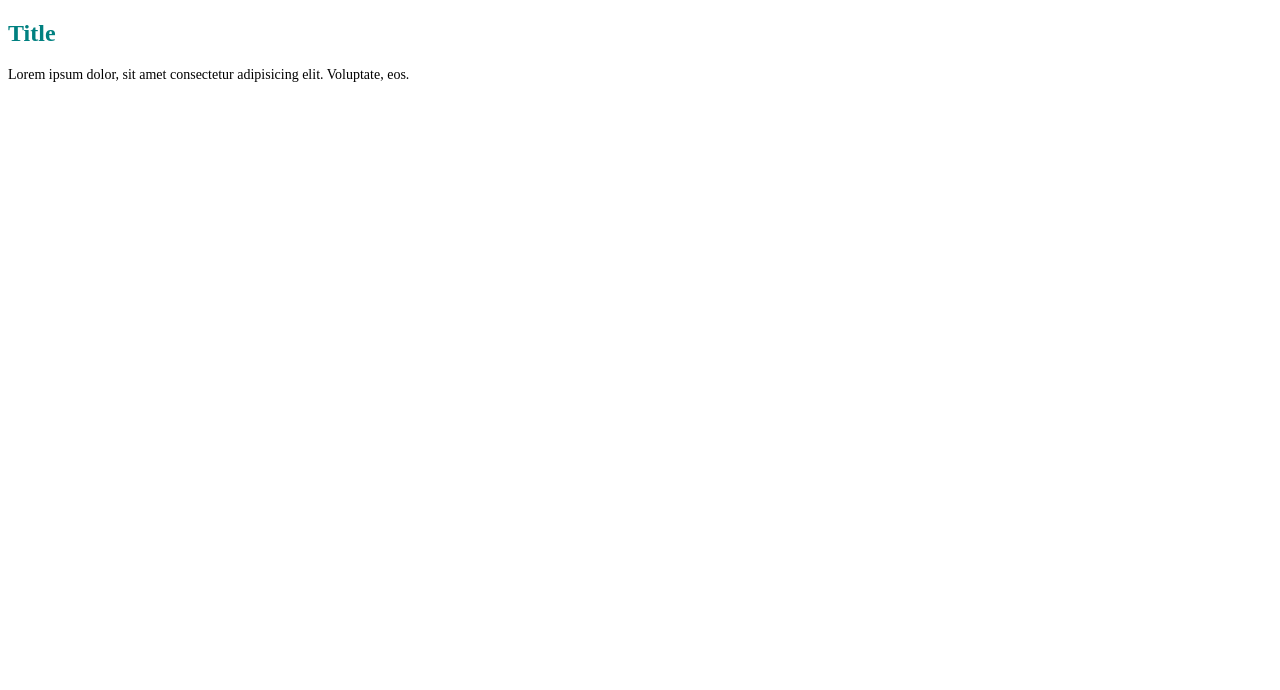
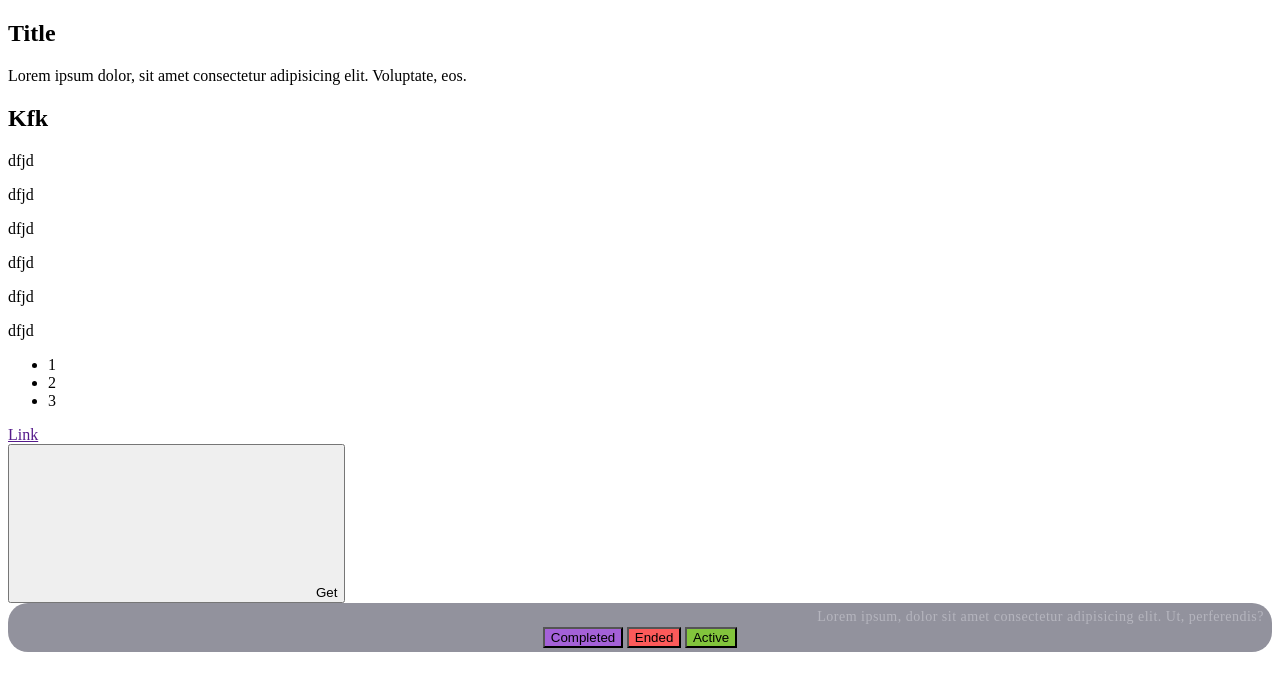
Before and after one commit to Ivan-Malakhovskyi/vite-sass-project, a website built with Vite: page index.html in a window 1280 px wide. Built offline with nearby package versions, Linux system fonts and the light colour scheme.

Commit message:
completed handle with vars/nesting/math operations/interpolation

```diff
--- a/index.html
+++ b/index.html
@@ -18,6 +18,45 @@
     <p class="paragraph">
       Lorem ipsum dolor, sit amet consectetur adipisicing elit. Voluptate, eos.
     </p>
+
+    <div>
+
+      <h2 class="nested">Kfk</h2>
+
+      <p>dfjd</p>
+      <p>dfjd</p>
+      <p>dfjd</p>
+      <p>dfjd</p>
+      <p>dfjd</p>
+      <p>dfjd</p>
+
+
+
+      <ul>
+        <li>1</li>
+        <li>2</li>
+        <li>3</li>
+      </ul>
+
+      <a href="" class="link">Link</a>
+    </div>
+
+    <button class="button" type="button">
+      <svg class="btn-icon">
+        <span class="btn-label">Get</span>
+      </svg></button>
+
+
+    <div class="badge">
+      <div class="badge-info">Lorem ipsum, dolor sit amet consectetur adipisicing elit. Ut, perferendis?</div>
+
+      <button class="badge-completed ">Completed</button>
+      <button class="badge-ended">Ended</button>
+      <button class="badge-active">Active</button>
+    </div>
+
+
+
   </section>
 
   <script type="module" src="./src/js/main.js"></script>
--- /dev/null
+++ b/src/scss/--examples--/lesson6/_ampersand.scss
@@ -0,0 +1,60 @@
+
+@use '../../utils/vars' as v;
+
+.link {
+color: v.$main-black;
+
+&:hover, &:focus {
+    background-color: azure;
+}
+}
+
+
+
+.button {
+    background:  {
+        color: teal;
+        position: center;
+        repeat: no-repeat;
+    };
+
+    color: red;
+
+    &:hover,
+    &:focus {
+        background-color: rgb(14, 88, 88);
+    }
+
+
+}
+
+//* & - вказує на батьківський селектор
+
+.btn-icon {
+    width: 20px;
+    height: 20px;
+
+    &:hover {
+        transform: scale(1.2);
+
+    }
+
+ //Застосувати дане правило до елементу btn-icon,
+ //який є нащадком ел з класом button, який в стані ховеру
+ //Буде .button:hover .btn-label
+    .button:hover & {
+        font-size: 25px;
+
+    }
+}
+
+.btn-label {
+    font-size: 20px;
+
+
+
+
+    .button:hover & {
+        font-size: 28px;
+    }
+}
--- a/src/scss/--examples--/lesson6/_combinators.scss
+++ b/src/scss/--examples--/lesson6/_combinators.scss
@@ -32,22 +32,30 @@
   | Using combinators in SASS
   |============================
 */
-ul> {
+ul > {
     li {
         list-style: none;
     }
 }
 
-h2 {
-    +p {
-        border-top: 1px solid gray;
+
+h2  {
+   + p {
+        background-color: tomato;
     }
 }
 
-p {
-    ~ {
-        span {
-            opacity: 0.8;
+
+p  {
+  ~ {
+    span {
+            font-size: 12px;
         }
-    }
+  }
 }
+
+ul  {
+  li + li {
+    margin-top: 40px;
+  }
+}
--- a/src/scss/--examples--/lesson6/_nesting.scss
+++ b/src/scss/--examples--/lesson6/_nesting.scss
@@ -8,7 +8,12 @@ color: teal;
 }
 
 .paragraph {
-font-size: 14px;
+font-size: 18px;
 }
 
 }
+
+
+.nested ~ p {
+background-color: tomato;
+}
--- /dev/null
+++ b/src/scss/--examples--/lesson7/_math.scss
@@ -0,0 +1,44 @@
+/*|============================
+  | Додавання & Віднімання
+  |============================
+*/
+
+.box {
+    width: 40px + 50px;
+    width: calc(40px - 50%);
+}
+
+
+/*|============================
+  | Множення & Ділення
+  |============================
+*/
+
+$value: 600px;
+
+
+.box {
+    width: 600px * 2;
+    width: 600px * 2 - 10px;
+    width: (600px + 180) * 2;
+
+
+    width: calc(600px / 5px) + 10px;
+    width: (100px - 5) + (10px * 8); //✅
+    // width: 50% * 5%; //err
+    // @debug (600px / 5px + 10px);
+}
+
+/*|============================
+  | Інтерполяція
+  |============================
+*/
+
+
+$margin: 100px;
+$name: 'box';
+
+.#{$name} {
+margin: $margin * 2;
+margin: calc(#{$margin} * 2);
+}
--- /dev/null
+++ b/src/scss/--examples--/lesson7/_task-badge.scss
@@ -0,0 +1,39 @@
+
+.badge-info {
+    color: #b5b5be;
+    font-size: 14px;
+    line-height: 20px;
+    /* 142.857% */
+    letter-spacing: 0.5px;
+    text-align: right;
+}
+
+.badge {
+    min-width: 96px;
+    padding: 4px 8px;
+
+    color: #fff;
+    text-align: center;
+    font-size: 14px;
+    font-style: normal;
+    font-weight: 500;
+    line-height: 20px;
+    /* 142.857% */
+    letter-spacing: 0.07px;
+
+    border-radius: 20px;
+    background-color: #92929d;
+}
+
+//Map
+$status: (
+  "completed": #a461d8,
+  "ended": #fc5a5a,
+  "active": #82c43c,
+);
+
+@each $name, $value in $status {
+.badge-#{$name} {
+    background-color: #{$value};
+}
+}
```
Also changed, not shown: src/scss/main.scss (+7 -3 lines), src/scss/--examples--/lesson7/exmple.css (added).
